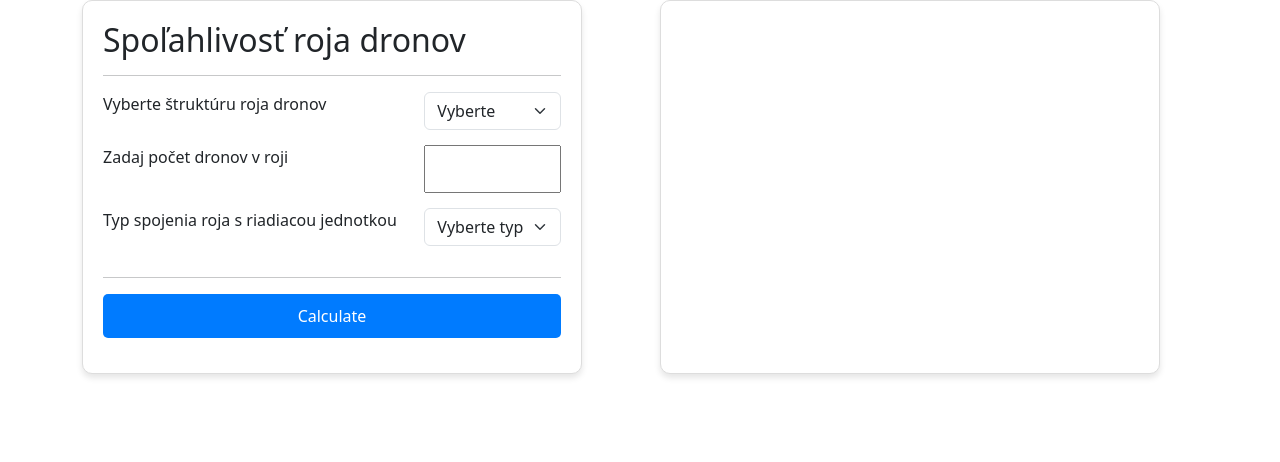
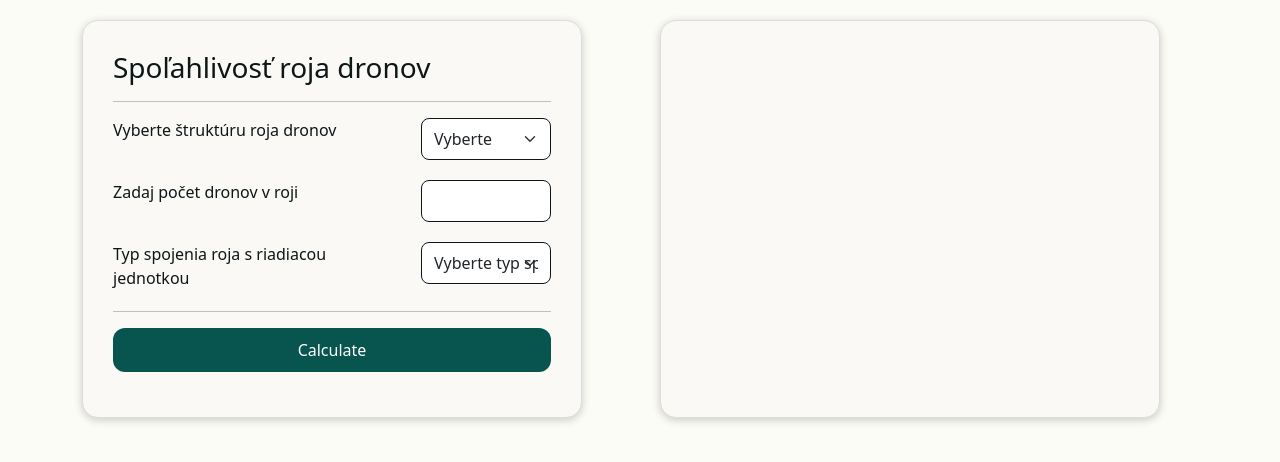
Before and after one commit to Kasinhou/bakalarska-praca, a Flask app: page / in a window 1280 px wide. Shown: the top 462 px of the page. Run offline with Flask 3, Linux system fonts and the light colour scheme; some libraries are stand-ins or nearby versions.

Commit message:
Modified the appearance

```diff
--- a/app.py
+++ b/app.py
@@ -37,12 +37,17 @@ def home():
         swarmInfo['typesInfo'] = []
         for i in range(1, int(swarmInfo['typesCount']) + 1):
             droneType = request.form.get(f'droneType{i}')
+            if (droneType == None):
+                droneType = 'CUSTOM'
+                customReliability = request.form.get(f'customReliability{i}')
+            else:
+                customReliability = None
             typeCount = request.form.get(f'typeCount{i}')
             redundantCount = request.form.get(f'redundantCount{i}')
 
-            swarmInfo['typesInfo'].append({ 'droneType': droneType, 'typeCount': typeCount, 'redundantCount': redundantCount })
+            swarmInfo['typesInfo'].append({ 'droneType': droneType, 'customReliability': customReliability, 'typeCount': typeCount, 'redundantCount': redundantCount })
 
-
+        print(swarmInfo)
         calculation = Calculation(swarmInfo)
 
         # collect errors from the server side
--- a/static/css/style.css
+++ b/static/css/style.css
@@ -1,48 +1,97 @@
+/* This can be modified based on user preference. */
+body {
+  margin: 0;
+  padding: 20px;
+  color: #0b1215;
+  background: #fcfcf7;
+}
+
 .everything {
   display: flex;
   justify-content: center;
   align-items: center;
   min-height: 100vh;
   margin: 0;
-  font-family: Arial, sans-serif;
-  background-color: #f4f4f9;
+  font-family: 'Segoe UI', Tahoma, Geneva, Verdana, sans-serif;
   gap: 20px;
 }
 
 .container {
   display: flex;
   gap: 20px;
+  margin: auto;
 }
 
 form, .results {
   flex: 1;
-  padding: 20px;
+  padding: 30px;
   border: 1px solid #ddd;
-  border-radius: 10px;
-  background-color: white;
-  box-shadow: 0 4px 6px rgba(0, 0, 0, 0.1);
+  border-radius: 16px;
+  background-color: #faf9f6;
+  box-shadow: 0 2px 8px rgba(0, 0, 0, 0.2);
   max-width: 500px;
 }
 
-label, input, select, button {
+h2 {
+  margin-bottom: 10px;
+  font-size: 1.75rem;
+  color: #0d1717;
+}
+
+label {
+  font-weight: 500;
+  display: block;
+  margin-bottom: 5px;
+  color: #0d1717;
+}
+
+input, select, button {
   display: block;
   margin-bottom: 15px;
   width: 100%;
+  padding: 10px;
+  font-size: 16px;
+  appearance: none;
 }
 
-input, select, button {
-  padding: 10px;
-  font-size: 16px;
+.row {
+  display: flex;
+  flex-wrap: wrap;
+  margin-top: 10px;
 }
 
 button {
-  background-color: #007BFF;
+  background-color: #07554e;
   color: white;
   border: none;
   cursor: pointer;
-  border-radius: 5px;
+  border-radius: 12px;
+  transition: background-color 0.3s ease;
 }
 
 button:hover {
-  background-color: #0056b3;
+  background-color: #0b6f65;
 }
+
+input[type="number"], select, .form-select, .form-control {
+  width: 100%;
+  padding: 8px 12px;
+  margin-bottom: 10px;
+  border-radius: 8px;
+  border: 1px solid #0d1717;
+  transition: border-color 0.3s ease;
+}
+
+input[type="number"]:focus, select:focus {
+  border-color: #0d1717;
+  box-shadow: 0 0 0 3px rgba(11, 111, 101, 0.2);
+  outline: none;
+}
+
+.form-check {
+  margin-top: 5px;
+}
+
+.form-check-input {
+  cursor: pointer;
+}
```
Also changed, not shown: reliability.py (+15 -19 lines), static/js/script.js (+39 -4 lines).
